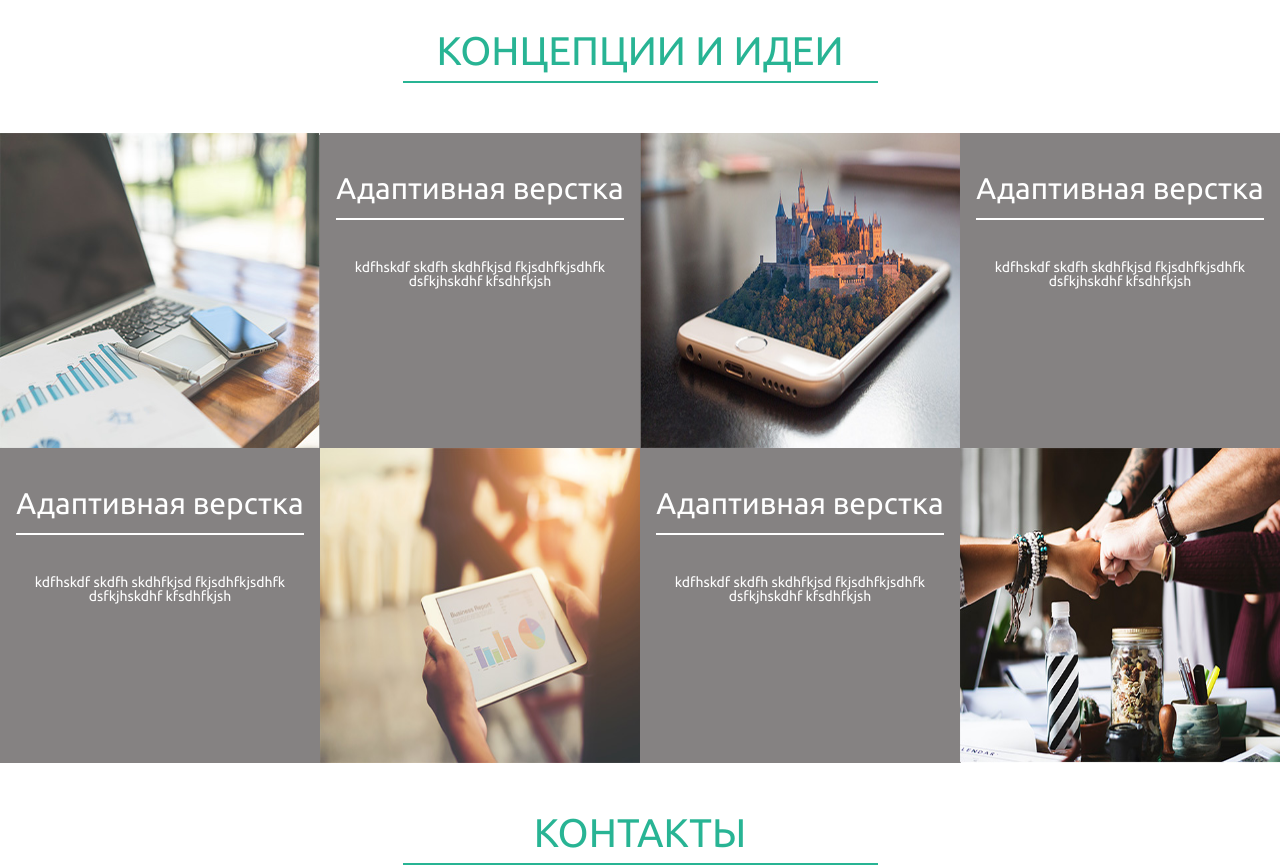
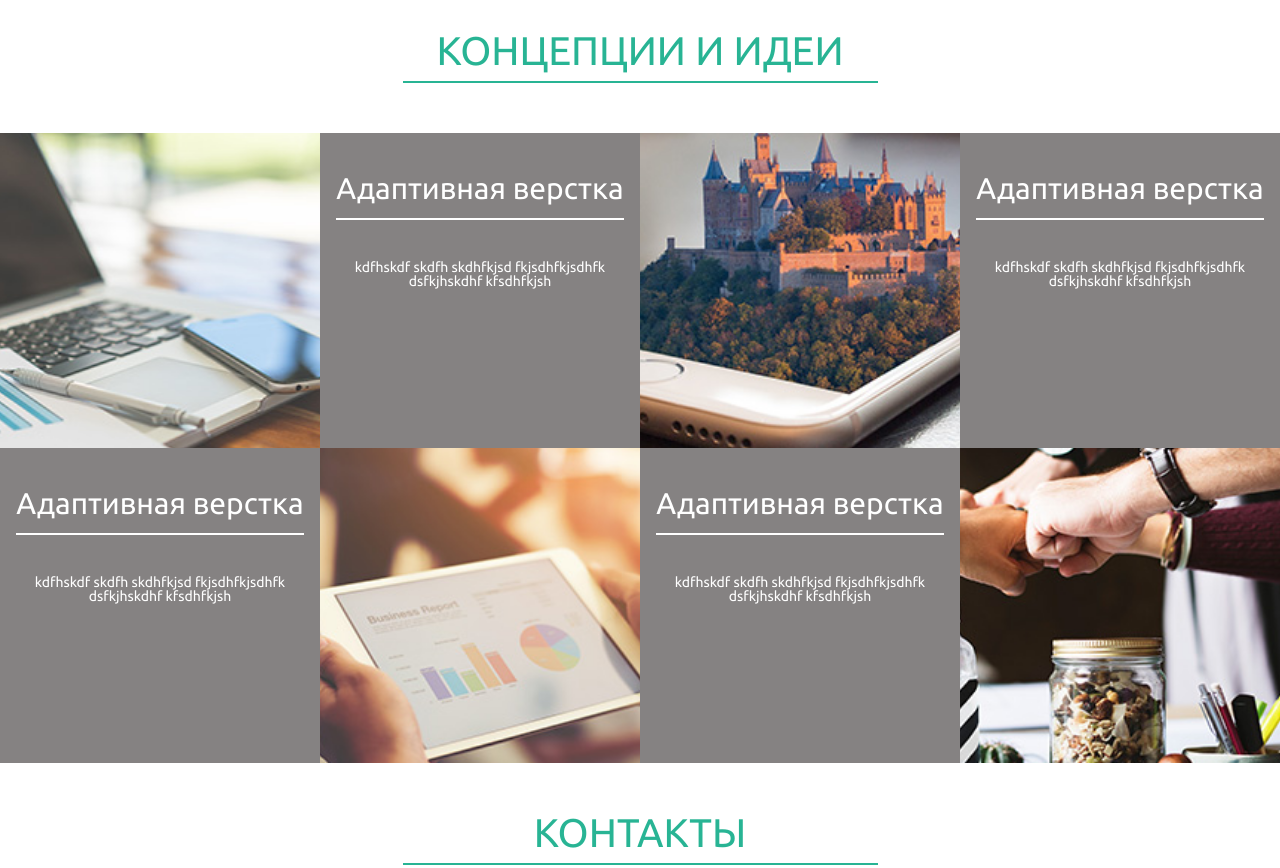
Before and after one commit to Sergii-Lan/web-depelop, a website: page index.html in a window 1280 px wide. Shown: the part 2660-3528 px from the top of the page. Drawn offline with nearby package versions, Linux system fonts and the light colour scheme.

Commit message:
main-page

```diff
--- a/index.html
+++ b/index.html
@@ -229,7 +229,9 @@
             Концепции и идеи
         </div>
         <div class="idea-line">
-            <img src="img/img-idea-1.jpg">
+            <div class="idea-line-img-block">
+                <img src="img/img-idea-1.jpg">
+            </div>
             <div class="idea-line-block">
                 <div class="idea-line-block-h1">
                     Адаптивная верстка
@@ -238,7 +240,9 @@
                     kdfhskdf skdfh skdhfkjsd fkjsdhfkjsdhfk dsfkjhskdhf kfsdhfkjsh
                 </div>
             </div>
-            <img src="img/img-idea-2.jpg">
+            <div class="idea-line-img-block">
+                <img src="img/img-idea-2.jpg">
+            </div>
             <div class="idea-line-block">
                 <div class="idea-line-block-h1">
                     Адаптивная верстка
@@ -255,7 +259,9 @@
                     kdfhskdf skdfh skdhfkjsd fkjsdhfkjsdhfk dsfkjhskdhf kfsdhfkjsh
                 </div>
             </div>
-            <img src="img/img-idea-3.jpg">
+            <div class="idea-line-img-block">
+                <img src="img/img-idea-3.jpg">
+            </div>
             <div class="idea-line-block">
                 <div class="idea-line-block-h1">
                     Адаптивная верстка
@@ -264,7 +270,9 @@
                     kdfhskdf skdfh skdhfkjsd fkjsdhfkjsdhfk dsfkjhskdhf kfsdhfkjsh
                 </div>
             </div>
-            <img src="img/img-idea-4.jpg">
+            <div class="idea-line-img-block">
+                <img src="img/img-idea-4.jpg">
+            </div>
         </div>
     </div>
 </main>
--- a/src/scss/style-main.scss
+++ b/src/scss/style-main.scss
@@ -463,6 +463,11 @@ a {
 
 /**--------------------idea----------------*/
 
+@keyframes idea-img-hover {
+  from	{ transform: scale(1.5); margin-left: -125px; }
+  to	{ transform: scale(1); margin-left: 0px; }
+}
+
 .idea {
   .idea-line {
     display: flex;
@@ -471,9 +476,20 @@ a {
     width: 100%;
     max-width: 1920px;
     margin: 0 auto;
-    img {
+    .idea-line-img-block {
       width: 25%;
       height: 315px;
+      overflow: hidden;
+      img {
+        transform: scale(1.5);
+        height: 315px;
+        margin-left: -125px;
+      }
+    }
+    .idea-line-img-block:hover img {
+      animation-name: idea-img-hover;
+      animation-duration: 4s;
+      animation-timing-function: linear;
     }
     .idea-line-block {
       width: 25%;
```
Also changed, not shown: dist/css/style-main.css, 1 other file.
